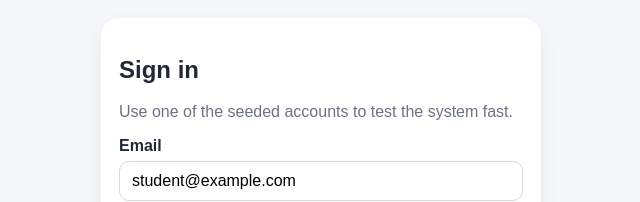
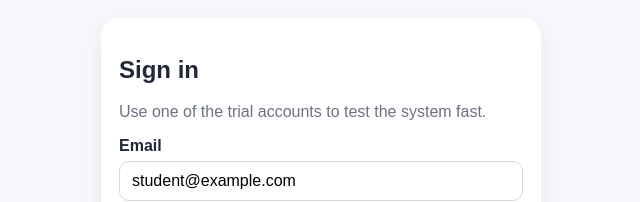
Before and after one commit to OKEDI820/iles-project, a React (Vite) app in the folder iles_frontend/: page /login in a window 1280 px wide. Shown: the part 178-380 px from the top of the page, without its empty margins (319-959 px from the left). Built offline with nearby package versions, Linux system fonts and the light colour scheme; no server answers.

Commit message:
trial acccounts

```diff
--- a/iles_frontend/src/features/auth/components/LoginForm.jsx
+++ b/iles_frontend/src/features/auth/components/LoginForm.jsx
@@ -60,7 +60,7 @@ export default function LoginForm() {
   return (
     <form className="card login-card" onSubmit={handleSubmit}>
       <h2>Sign in</h2>
-      <p className="muted">Use one of the seeded accounts to test the system fast.</p>
+      <p className="muted">Use one of the trial  accounts to test the system fast.</p>
 
       <InputField
         label="Email"
```
